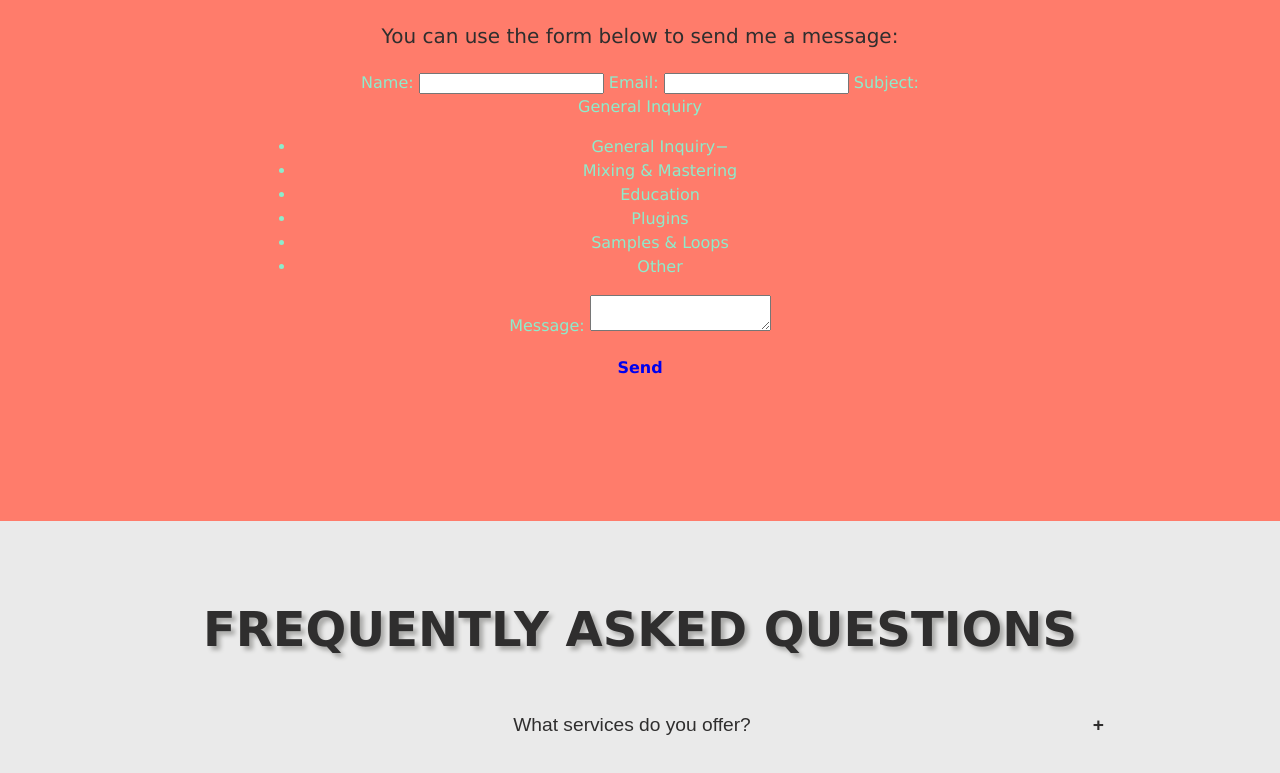
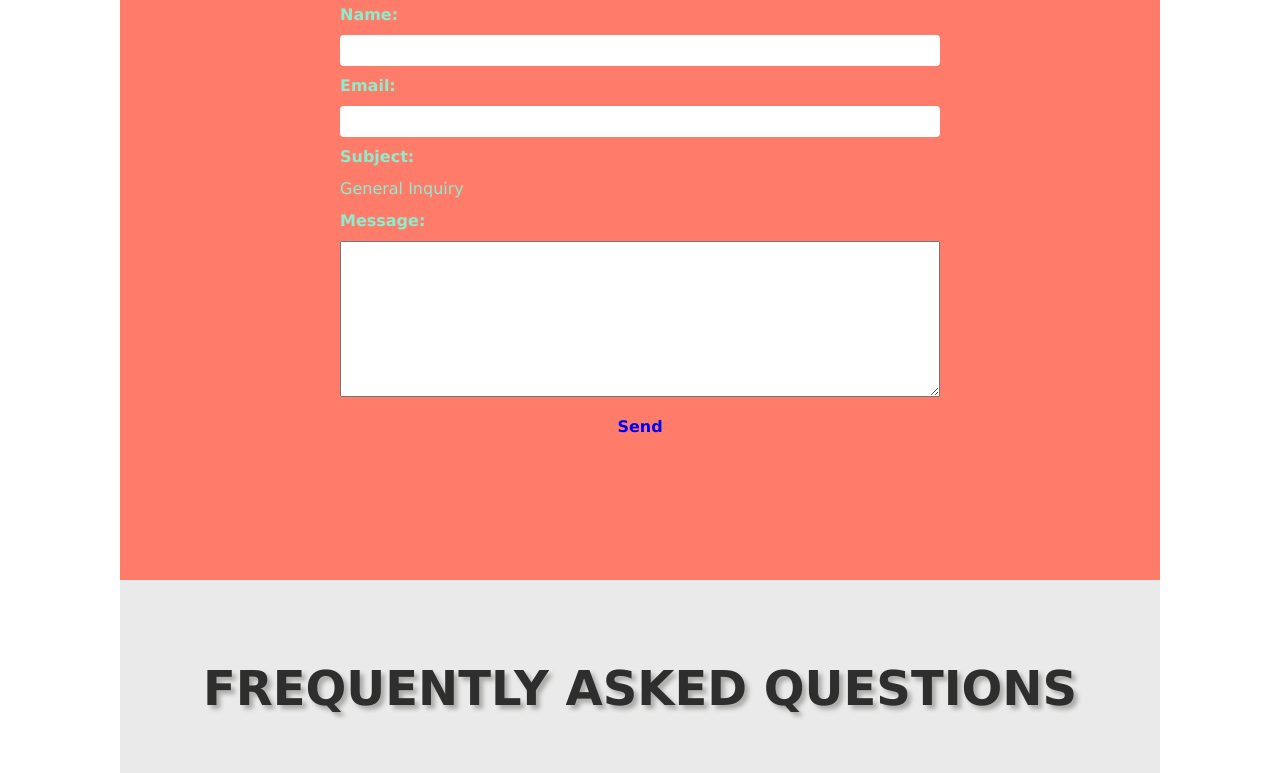
Before and after one commit to kevanoullio/vintique-sound-website-prototype, a website: page public/pages/contact.html in a window 1280 px wide. Shown: the part 479-1252 px from the top of the page. Drawn offline with Linux system fonts and the light colour scheme.

Commit message:
Reorganized all .scss files into subfolders.

```diff
--- a/src/styles/components/_accordions.scss
+++ b/src/styles/components/_accordions.scss
@@ -4,10 +4,11 @@
 /*---- ACCORDION ----*/
 .accordion-button {
   width: 80%;
+  max-width: 960px;
   margin: 0 auto;
   border: 3px solid var(--color-border);
   background-color: var(--color-surface);
-  font-size: calc(max(min(1.5vw, 20px), 14px));
+  font-size: var(--font-size-h5);
   text-align: center;
   position: relative;
   padding: 1rem 2rem 1rem 1rem;
@@ -38,6 +39,7 @@
 
 .accordion-panel {
   width: 80%;
+  max-width: 960px;
   margin: 0 auto;
   margin-block-end: 16px;
   background-color: var(--color-surface);
--- /dev/null
+++ b/src/styles/components/_cards.scss
@@ -0,0 +1,11 @@
+/*---- CARDS [components/_cards.scss] ----*/
+/*---- styles for card components ----*/
+
+.card {
+  background-color: var(--color-surface);
+  border-radius: 8px;
+  box-shadow: 0 2px 4px rgba(0, 0, 0, 0.1);
+  padding: 1.5rem;
+  margin: 1rem;
+  color: var(--color-text);
+}
--- /dev/null
+++ b/src/styles/components/_contact-forms.scss
@@ -0,0 +1,27 @@
+/*---- CONTACT FORMS [components/_contact-forms.scss] ----*/
+/*---- styles for contact forms ----*/
+
+.contact-form {
+  display: flex;
+  flex-direction: column;
+  text-align: left;;
+  gap: 0.5rem;
+  max-width: 600px;
+  margin: 0 auto;
+}
+
+.contact-form label {
+  font-weight: bold;
+}
+
+.contact-form input {
+  padding: 0.5rem;
+  border: 1px solid var(--color-border);
+  border-radius: 4px;
+  resize: none;
+}
+
+.contact-form textarea {
+  height: 150px;
+  resize: vertical;
+}
--- a/src/styles/core/_mixins.scss
+++ b/src/styles/core/_mixins.scss
@@ -1,4 +1,4 @@
-/*---- MIXINS [_mixins.scss] ----*/
+/*---- MIXINS [core/_mixins.scss] ----*/
 /*---- custom reusable utilities, like rounded corners, shadows, etc ----*/
 
 // // Rounded corners for components
--- a/src/styles/core/_utilities.scss
+++ b/src/styles/core/_utilities.scss
@@ -1,4 +1,4 @@
-/*---- UTILITIES [_utilities.scss] ----*/
+/*---- UTILITIES [core/_utilities.scss] ----*/
 /*---- single purpose utilities, text alignment, display, etc ----*/
 
 // Text alignment utilities
--- a/src/styles/core/_variables.scss
+++ b/src/styles/core/_variables.scss
@@ -1,2 +1,2 @@
-/*---- VARIABLES [_variables.scss] ----*/
+/*---- VARIABLES [core/_variables.scss] ----*/
 /*---- global variables for colors, fonts, spacing, etc. ----*/
--- a/src/styles/layout/_layout.scss
+++ b/src/styles/layout/_layout.scss
@@ -1,4 +1,4 @@
-/*---- LAYOUT [_layout.scss] ----*/
+/*---- LAYOUT [layout/_layout.scss] ----*/
 /*---- global layout styles for body, header, footer, main, grid/flex ----*/
 
 :root {
@@ -10,7 +10,7 @@
   --max-width: 1200px; // Maximum width for content
   --desktop-width: 1024px; // Desktop breakpoint
   --tablet-width: 768px; // Tablet breakpoint
-  --mobile-width: 480px; // Mobile breakpoint
+  --phone-width: 480px; // Mobile breakpoint
 }
 
 /*---- BODY ----*/
@@ -70,8 +70,8 @@ header #menu-items a:hover {
 /*---- MAIN ----*/
 main {
   text-align: center;
-  padding-top: 2em;
-  padding-bottom: 2em;
+  // padding-top: 2em;
+  // padding-bottom: 2em;
   // min-height: calc(100vh - 3 * var(--header-height) - var(--footer-height));
   // align-items: center;
   /* margin: auto; */
@@ -146,7 +146,9 @@ footer {
   /* Define footer dimensions and behavior */
   width: 100vw;
   height: var(--footer-height);
-  padding: 8px;
+  // padding: 8px;
+  padding-top: 14px;
+  padding-bottom: 8px;
 
   /* Align items in footer */
   display: flex;
@@ -193,8 +195,8 @@ button {
   transition: all 0.3s ease;
 }
 
-/*---- Media Queries to adjust for smaller screen sizes ----*/
-@media (max-width: var(--desktop-width)) {
+/*---- Media Queries to adjust for desktop screen sizes ----*/
+@media screen and (max-width: var(--desktop-width)) {
   // header {
   //   display: flex;
   //   gap: 25vw;
@@ -226,7 +228,8 @@ button {
   }
 }
 
-@media (max-width: var(--tablet-width)) {
+/*---- Media Queries to adjust for tablet screen sizes ----*/
+@media screen and (max-width: var(--tablet-width)) {
   header #menu-items a {
     font-size: var(--font-size-menu-tablet);
   }
@@ -246,9 +249,10 @@ button {
   }
 }
 
-@media (max-width: var(--mobile-width)) {
+/*---- Media Queries to adjust for phone screen sizes ----*/
+@media screen and (max-width: var(--phone-width)) {
   header #menu-items a {
-    font-size: var(--font-size-menu-mobile);
+    font-size: var(--font-size-menu-phone);
   }
 
   main #index-logo img {
--- a/src/styles/layout/_sections.scss
+++ b/src/styles/layout/_sections.scss
@@ -1,4 +1,4 @@
-/*---- SECTIONS [_sections.scss] ----*/
+/*---- SECTIONS [layout/_sections.scss] ----*/
 /*---- styles for different sections of the website ----*/
 
 /*---- CONTAINERS ----*/
--- a/src/styles/main.scss
+++ b/src/styles/main.scss
@@ -10,4 +10,7 @@
 @use "layout/_layout";
 @use "layout/_sections";
 @use "components/_buttons";
+@use "components/_dropdowns";
 @use "components/_accordions";
+@use "components/_contact-forms";
+@use "components/_cards";
--- a/src/styles/theme/_colors.scss
+++ b/src/styles/theme/_colors.scss
@@ -1,4 +1,4 @@
-/*---- COLORS [_colors.scss] ----*/
+/*---- COLORS [theme/_colors.scss] ----*/
 /*---- global color variables for consistent theming ----*/
 // NOTE: Use CSS color variable declaration for dynamic theming
 // [CSS: --color-jet: #2f2e2e;] vs [SCSS: $color-jet: #2f2e2e;]
--- a/src/styles/theme/_shapes.scss
+++ b/src/styles/theme/_shapes.scss
@@ -1,4 +1,4 @@
-/*---- SHAPES [_shapes.scss] ----*/
+/*---- SHAPES [theme/_shapes.scss] ----*/
 /*---- styles for shapes, borders, and other visual elements ----*/
 
 /*---- ROUNDED CORNERS ----*/
--- a/src/styles/theme/_theme.scss
+++ b/src/styles/theme/_theme.scss
@@ -1,4 +1,4 @@
-/*---- THEME [_theme.scss] ----*/
+/*---- THEME [theme/_theme.scss] ----*/
 /*---- dynamic theming styles for light and dark modes ----*/
 
 [data-theme="light"] {
--- a/src/styles/theme/_typography.scss
+++ b/src/styles/theme/_typography.scss
@@ -1,15 +1,23 @@
-/*---- TYPOGRAPHY [_typography.scss] ----*/
+/*---- TYPOGRAPHY [theme/_typography.scss] ----*/
 /*---- global typography styles for headings, paragraphs, links, etc. ----*/
 
 :root {
-  /* Fonts */
+  /* Font Type*/
   --font-main: Verdana, Tahoma, Arial, sans-serif;
   --font-menu: Verdana, "Arial Black";
+
+  /* Global Font Sizes */
+  --font-size-h1: clamp(2.5rem, 4.5vw, 3rem);
+  --font-size-h2: clamp(2rem, 4vw, 2.5rem);
+  --font-size-h3: clamp(1.5rem, 3vw, 2rem);
+  --font-size-h4: clamp(1rem, 2.5vw, 1.5rem);
+  --font-size-h5: clamp(1rem, 2vw, 1.25rem);
+  --font-size-p: clamp(1rem, 1.5vw, 1.25rem);
+
+  /* Component Font Sizes */
   --font-size-menu: 14px;
   --font-size-header: 16px;
   --font-size-footer: 14px;
-  --font-size-small: 14px;
-  --font-size-large: 18px;
 }
 
 /*---- FONTS ----*/
@@ -26,22 +34,22 @@ menu {
 
 /*---- HEADINGS ----*/
 h1 {
-  font-size: clamp(2.5rem, 4.5vw, 3rem);
+  font-size: var(--font-size-h1);
 }
 
 h2 {
-  font-size: clamp(2rem, 4vw, 2.5rem);
+  font-size: var(--font-size-h2);
 }
 
 h3 {
-  font-size: clamp(1.5rem, 3vw, 2rem);
+  font-size: var(--font-size-h3);
 }
 
 h4 {
-  font-size: clamp(1rem, 2.5vw, 1.5rem);
+  font-size: var(--font-size-h4);
 }
 
 /*---- PARAGRAPHS ----*/
 p {
-  font-size: clamp(1rem, 2vw, 1.25rem);
+  font-size: var(--font-size-p);
 }
```
Also changed, not shown: public/styles.css.
